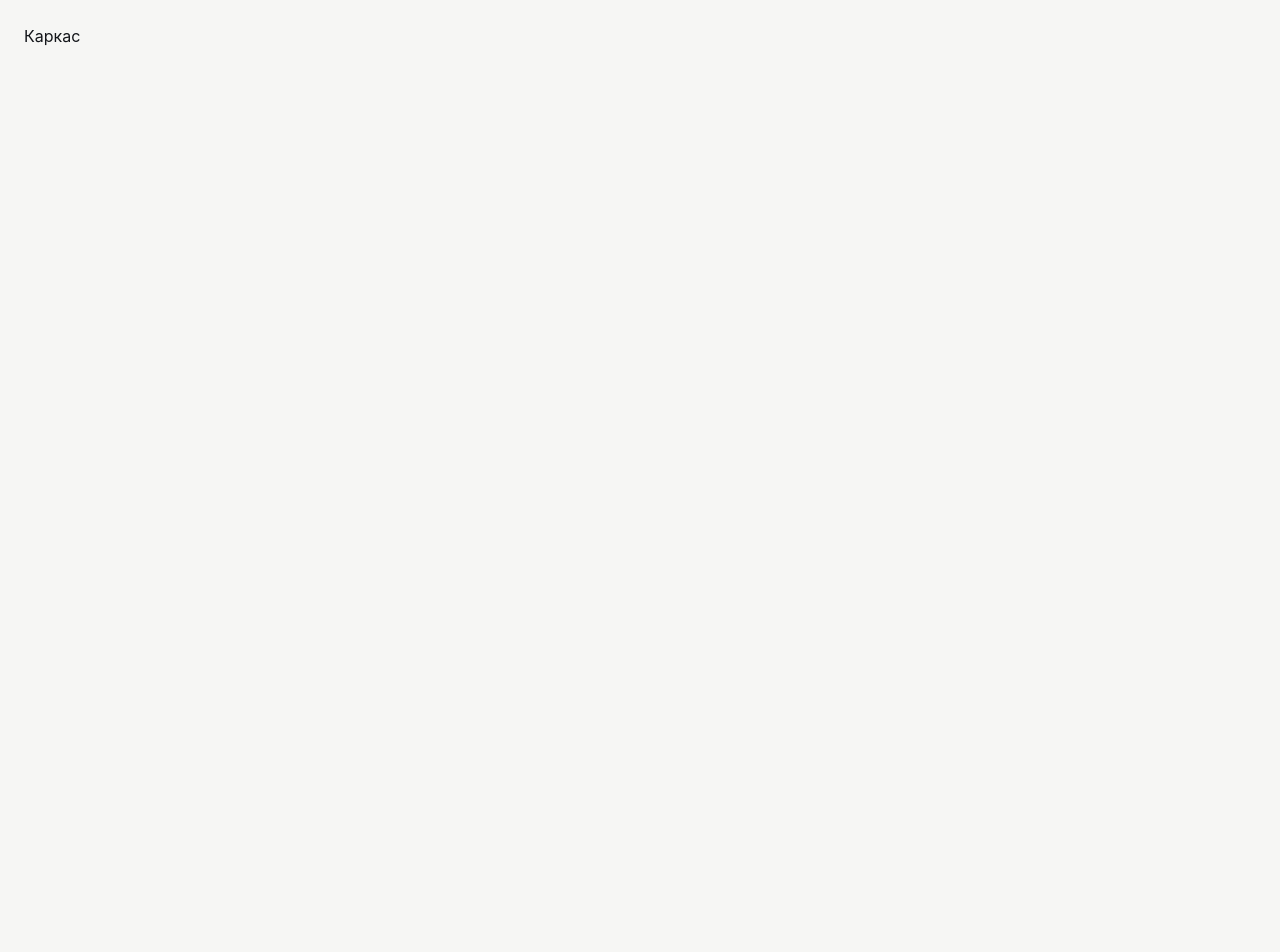
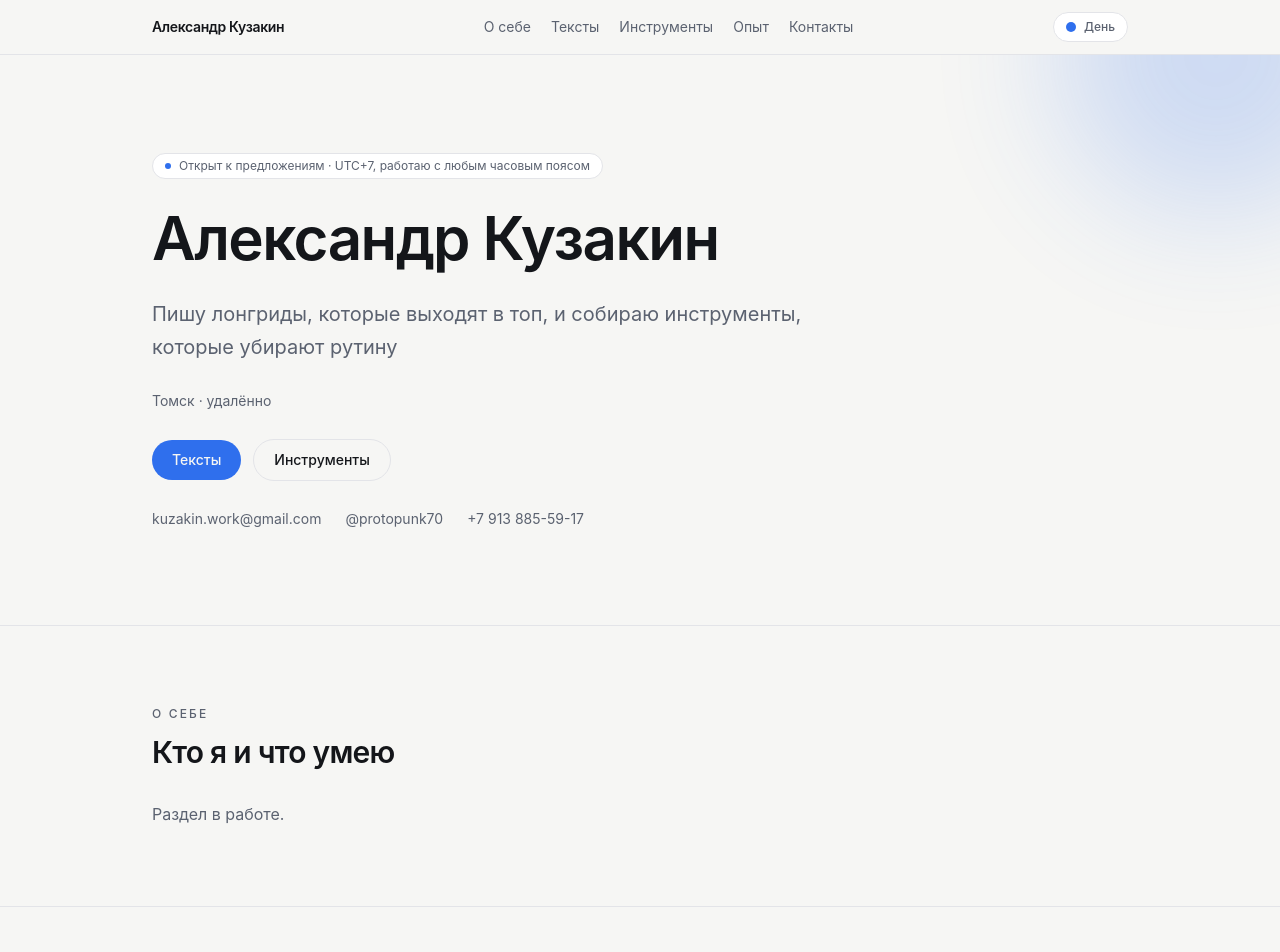
Before and after one commit to postpunk93/postpunk93.github.io, a React (Vite) app: page / in a window 1280 px wide. Shown: the top 952 px of the page. Before the commit the page ends 800 px from the top, so only its background shows below. Built offline with nearby package versions, Linux system fonts and the light colour scheme.

Commit message:
feat: page shell, header and theme toggle

```diff
--- a/src/App.tsx
+++ b/src/App.tsx
@@ -1,3 +1,36 @@
+import { Footer } from './components/Footer'
+import { Header } from './components/Header'
+import { Hero } from './components/Hero'
+import { Section } from './components/Section'
+
+const placeholder = <p className="text-muted">Раздел в работе.</p>
+
 export default function App() {
-  return <main className="p-6">Каркас</main>
+  return (
+    <>
+      <Header />
+      <main>
+        <Hero />
+        <Section id="about" eyebrow="О себе" title="Кто я и что умею">
+          {placeholder}
+        </Section>
+        <Section id="texts" eyebrow="Тексты" title="Лонгриды, которые читают">
+          {placeholder}
+        </Section>
+        <Section id="tools" eyebrow="Инструменты" title="Автоматизация, которую я собрал">
+          {placeholder}
+        </Section>
+        <Section id="experience" eyebrow="Опыт" title="Где и чем занимался">
+          {placeholder}
+        </Section>
+        <Section id="skills" eyebrow="Навыки" title="Чем владею">
+          {placeholder}
+        </Section>
+        <Section id="contacts" eyebrow="Контакты" title="Напишите мне">
+          {placeholder}
+        </Section>
+      </main>
+      <Footer />
+    </>
+  )
 }
--- /dev/null
+++ b/src/components/Footer.tsx
@@ -0,0 +1,16 @@
+import { content } from '../content'
+
+export function Footer() {
+  const year = new Date().getFullYear()
+
+  return (
+    <footer className="border-t border-line">
+      <div className="mx-auto flex max-w-5xl flex-col gap-2 px-6 py-8 text-xs text-muted sm:flex-row sm:items-center sm:justify-between">
+        <p>
+          © {year} {content.profile.name}
+        </p>
+        <p>Сделано на React</p>
+      </div>
+    </footer>
+  )
+}
--- /dev/null
+++ b/src/components/Header.tsx
@@ -0,0 +1,42 @@
+import { content } from '../content'
+import { ThemeToggle } from './ThemeToggle'
+
+const navigation = [
+  { href: '#about', label: 'О себе' },
+  { href: '#texts', label: 'Тексты' },
+  { href: '#tools', label: 'Инструменты' },
+  { href: '#experience', label: 'Опыт' },
+  { href: '#contacts', label: 'Контакты' },
+]
+
+export function Header() {
+  return (
+    <header className="sticky top-0 z-40 border-b border-line/70 bg-page/85 backdrop-blur-md">
+      <div className="mx-auto flex max-w-5xl items-center justify-between gap-4 px-6 py-3">
+        <a
+          href="#top"
+          className="text-sm font-semibold tracking-tight transition hover:text-accent"
+        >
+          {content.profile.name}
+        </a>
+
+        <nav
+          aria-label="Основная навигация"
+          className="hidden items-center gap-5 text-sm text-muted md:flex"
+        >
+          {navigation.map((item) => (
+            <a
+              key={item.href}
+              href={item.href}
+              className="transition hover:text-ink"
+            >
+              {item.label}
+            </a>
+          ))}
+        </nav>
+
+        <ThemeToggle />
+      </div>
+    </header>
+  )
+}
--- /dev/null
+++ b/src/components/Hero.tsx
@@ -0,0 +1,80 @@
+import { content } from '../content'
+import { Reveal } from './Reveal'
+
+export function Hero() {
+  const { profile, contacts } = content
+
+  return (
+    <section id="top" className="relative overflow-hidden">
+      <div
+        aria-hidden="true"
+        className="pointer-events-none absolute -right-24 -top-40 h-80 w-80 rounded-full opacity-20 blur-3xl"
+        style={{ backgroundColor: 'var(--c-accent)' }}
+      />
+
+      <div className="mx-auto flex max-w-5xl flex-col gap-7 px-6 pb-16 pt-16 sm:pb-24 sm:pt-24">
+        <Reveal>
+          <p className="inline-flex items-center gap-2 rounded-full border border-line bg-surface px-3 py-1 text-xs text-muted">
+            <span
+              aria-hidden="true"
+              className="h-1.5 w-1.5 rounded-full"
+              style={{ backgroundColor: 'var(--c-accent)' }}
+            />
+            {profile.availability}
+          </p>
+        </Reveal>
+
+        <Reveal delay={0.05}>
+          <h1 className="max-w-3xl text-4xl font-semibold leading-[1.05] tracking-tight sm:text-6xl">
+            {profile.name}
+          </h1>
+        </Reveal>
+
+        <Reveal delay={0.1}>
+          <p className="max-w-2xl text-lg leading-relaxed text-muted sm:text-xl">
+            {profile.tagline}
+          </p>
+        </Reveal>
+
+        <Reveal delay={0.15}>
+          <p className="text-sm text-muted">{profile.location}</p>
+        </Reveal>
+
+        <Reveal delay={0.2}>
+          <div className="flex flex-wrap items-center gap-3">
+            <a
+              href="#texts"
+              className="rounded-full bg-accent px-5 py-2.5 text-sm font-medium text-page transition hover:opacity-90"
+            >
+              Тексты
+            </a>
+            <a
+              href="#tools"
+              className="rounded-full border border-line px-5 py-2.5 text-sm font-medium transition hover:border-accent hover:text-accent"
+            >
+              Инструменты
+            </a>
+          </div>
+        </Reveal>
+
+        <Reveal delay={0.25}>
+          <ul className="flex flex-wrap gap-x-6 gap-y-2 text-sm text-muted">
+            {contacts.map((contact) => (
+              <li key={contact.href}>
+                <a
+                  href={contact.href}
+                  className="transition hover:text-accent"
+                  {...(contact.href.startsWith('http')
+                    ? { target: '_blank', rel: 'noreferrer' }
+                    : {})}
+                >
+                  {contact.value}
+                </a>
+              </li>
+            ))}
+          </ul>
+        </Reveal>
+      </div>
+    </section>
+  )
+}
--- /dev/null
+++ b/src/components/Reveal.tsx
@@ -0,0 +1,26 @@
+import { motion, useReducedMotion } from 'motion/react'
+import type { ReactNode } from 'react'
+
+interface RevealProps {
+  children: ReactNode
+  delay?: number
+}
+
+export function Reveal({ children, delay = 0 }: RevealProps) {
+  const reduceMotion = useReducedMotion()
+
+  if (reduceMotion) {
+    return <div>{children}</div>
+  }
+
+  return (
+    <motion.div
+      initial={{ opacity: 0, y: 16 }}
+      whileInView={{ opacity: 1, y: 0 }}
+      viewport={{ once: true, margin: '-80px' }}
+      transition={{ duration: 0.5, delay, ease: 'easeOut' }}
+    >
+      {children}
+    </motion.div>
+  )
+}
--- /dev/null
+++ b/src/components/Section.tsx
@@ -0,0 +1,32 @@
+import type { ReactNode } from 'react'
+import { Reveal } from './Reveal'
+
+interface SectionProps {
+  id: string
+  title: string
+  eyebrow?: string
+  children: ReactNode
+}
+
+export function Section({ id, title, eyebrow, children }: SectionProps) {
+  return (
+    <section
+      id={id}
+      className="scroll-mt-24 border-t border-line py-16 sm:py-20"
+    >
+      <div className="mx-auto max-w-5xl px-6">
+        <Reveal>
+          {eyebrow ? (
+            <p className="mb-3 text-xs font-medium uppercase tracking-[0.18em] text-muted">
+              {eyebrow}
+            </p>
+          ) : null}
+          <h2 className="text-2xl font-semibold tracking-tight sm:text-3xl">
+            {title}
+          </h2>
+        </Reveal>
+        <div className="mt-8">{children}</div>
+      </div>
+    </section>
+  )
+}
--- /dev/null
+++ b/src/components/ThemeToggle.tsx
@@ -0,0 +1,49 @@
+import { useState } from 'react'
+import {
+  applyTheme,
+  nextTheme,
+  persistTheme,
+  readStoredTheme,
+  resolveInitialTheme,
+  THEME_LABELS,
+  type Theme,
+} from '../theme'
+
+function currentTheme(): Theme {
+  const fromDom = document.documentElement.dataset.theme
+  if (fromDom === 'day' || fromDom === 'warm' || fromDom === 'night') {
+    return fromDom
+  }
+
+  return resolveInitialTheme(
+    readStoredTheme(),
+    window.matchMedia('(prefers-color-scheme: dark)').matches,
+  )
+}
+
+export function ThemeToggle() {
+  const [theme, setTheme] = useState<Theme>(currentTheme)
+
+  function handleClick() {
+    const next = nextTheme(theme)
+    applyTheme(next)
+    persistTheme(next)
+    setTheme(next)
+  }
+
+  return (
+    <button
+      type="button"
+      onClick={handleClick}
+      aria-label={`Сменить тему, сейчас: ${THEME_LABELS[theme]}`}
+      className="inline-flex items-center gap-2 rounded-full border border-line bg-surface px-3 py-1.5 text-xs font-medium text-muted transition hover:border-accent hover:text-ink"
+    >
+      <span
+        aria-hidden="true"
+        className="h-2.5 w-2.5 rounded-full"
+        style={{ backgroundColor: 'var(--c-accent)' }}
+      />
+      <span>{THEME_LABELS[theme]}</span>
+    </button>
+  )
+}
--- a/src/test-setup.ts
+++ b/src/test-setup.ts
@@ -1 +1,35 @@
 import '@testing-library/jest-dom/vitest'
+
+if (!window.matchMedia) {
+  window.matchMedia = (query: string) =>
+    ({
+      matches: false,
+      media: query,
+      onchange: null,
+      addListener: () => {},
+      removeListener: () => {},
+      addEventListener: () => {},
+      removeEventListener: () => {},
+      dispatchEvent: () => false,
+    }) as MediaQueryList
+}
+
+if (!('IntersectionObserver' in window)) {
+  class IntersectionObserverStub {
+    observe() {}
+    unobserve() {}
+    disconnect() {}
+    takeRecords() {
+      return []
+    }
+    root = null
+    rootMargin = ''
+    thresholds = []
+  }
+
+  Object.defineProperty(window, 'IntersectionObserver', {
+    writable: true,
+    configurable: true,
+    value: IntersectionObserverStub,
+  })
+}
```
Also changed, not shown: 1 other file (tests, documents, lock files or other folders).
